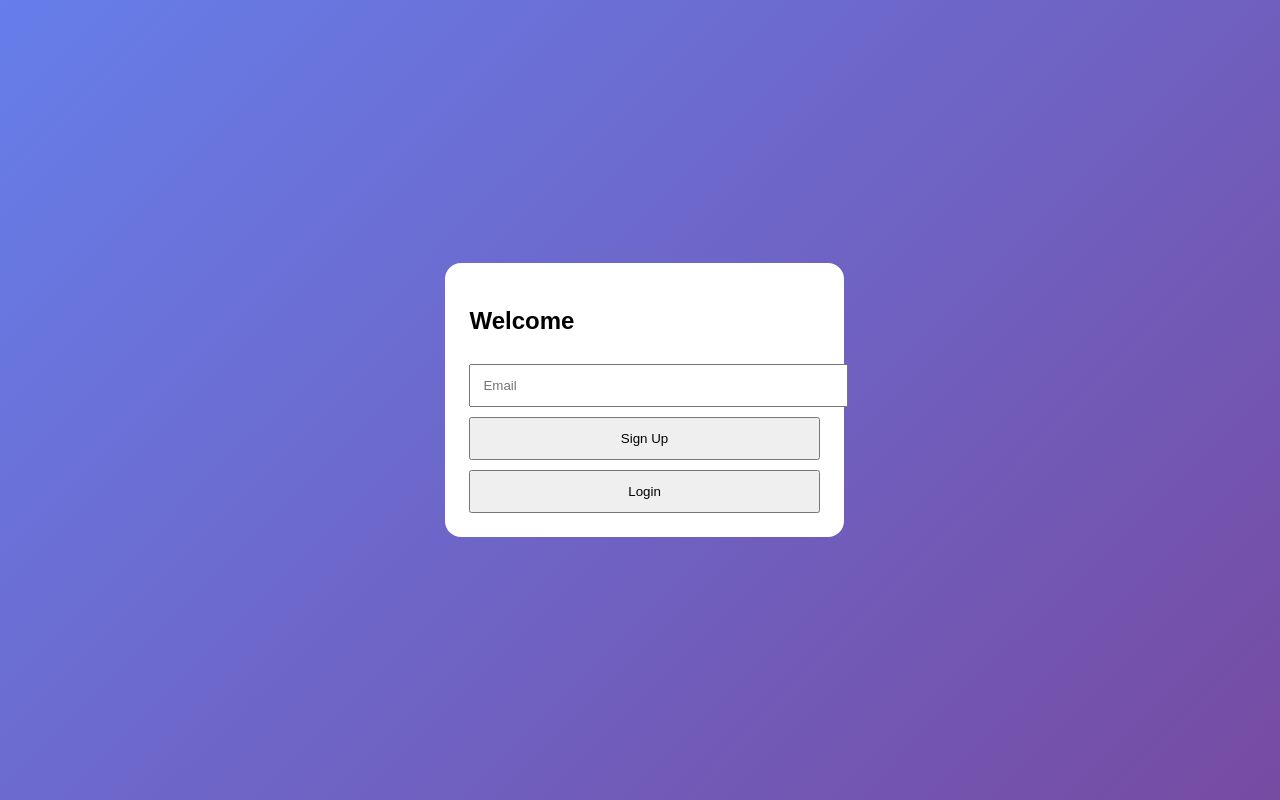
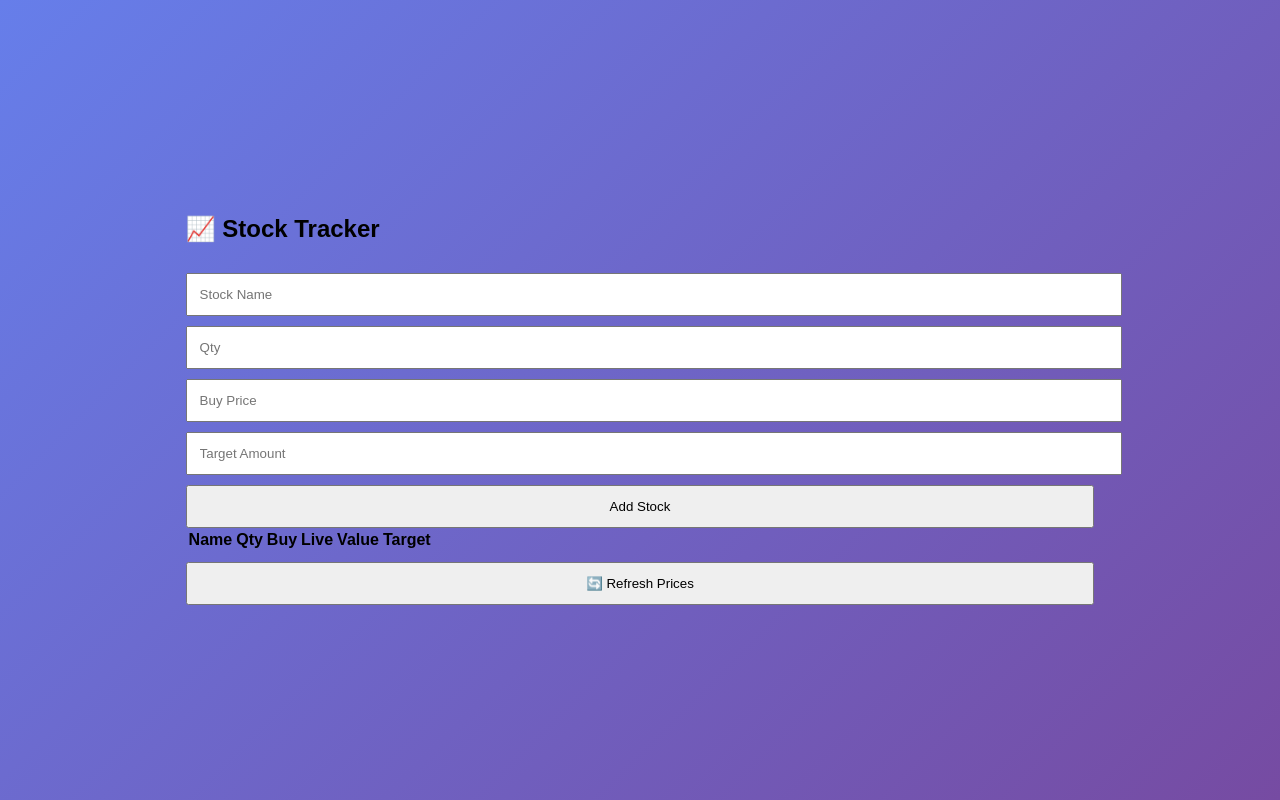
Before and after one commit to mannarif/stock-tracker-pwa, a React (Vite) app: page / in a window 1280 px wide. Built offline with nearby package versions, Linux system fonts and the light colour scheme.

Commit message:
Update App.jsx

```diff
--- a/src/App.jsx
+++ b/src/App.jsx
@@ -1,31 +1,115 @@
 import { useEffect, useState } from "react";
-import { login, signup, logout, getUser } from "./auth";
 import "./styles.css";
 
+const DB_KEY = "stocks_db";
+
+// mock price generator
+const getLivePrice = (buyPrice) => {
+  const variance = (Math.random() * 10) - 5;
+  return +(buyPrice + variance).toFixed(2);
+};
+
 export default function App() {
-  const [user, setUser] = useState(null);
-  const [email, setEmail] = useState("");
+  const [stocks, setStocks] = useState([]);
+  const [form, setForm] = useState({
+    name: "",
+    quantity: "",
+    buyPrice: "",
+    targetAmount: ""
+  });
 
+  // load DB
   useEffect(() => {
-    setUser(getUser());
+    const data = JSON.parse(localStorage.getItem(DB_KEY)) || [];
+    setStocks(data);
   }, []);
 
-  if (!user) {
-    return (
-      <div className="card">
-        <h2>Welcome</h2>
-        <input placeholder="Email" onChange={e => setEmail(e.target.value)} />
-        <button onClick={() => setUser(signup(email))}>Sign Up</button>
-        <button onClick={() => setUser(login(email))}>Login</button>
-      </div>
-    );
-  }
+  // auto refresh prices every 10 sec
+  useEffect(() => {
+    const timer = setInterval(refreshPrices, 10000);
+    return () => clearInterval(timer);
+  }, [stocks]);
+
+  const saveDB = (data) => {
+    localStorage.setItem(DB_KEY, JSON.stringify(data));
+    setStocks(data);
+  };
+
+  const addStock = () => {
+    if (!form.name) return;
+
+    const stock = {
+      id: Date.now(),
+      ...form,
+      quantity: +form.quantity,
+      buyPrice: +form.buyPrice,
+      targetAmount: +form.targetAmount,
+      livePrice: getLivePrice(+form.buyPrice)
+    };
+
+    saveDB([...stocks, stock]);
+    setForm({ name: "", quantity: "", buyPrice: "", targetAmount: "" });
+  };
+
+  const refreshPrices = () => {
+    const updated = stocks.map(s => ({
+      ...s,
+      livePrice: getLivePrice(s.buyPrice)
+    }));
+    saveDB(updated);
+  };
 
   return (
-    <div className="card">
-      <h2>Dashboard</h2>
-      <p>{user.email}</p>
-      <button onClick={() => { logout(); setUser(null); }}>Logout</button>
+    <div className="container">
+      <h2>📈 Stock Tracker</h2>
+
+      <div className="form">
+        <input placeholder="Stock Name" value={form.name}
+          onChange={e => setForm({ ...form, name: e.target.value })} />
+        <input placeholder="Qty" type="number" value={form.quantity}
+          onChange={e => setForm({ ...form, quantity: e.target.value })} />
+        <input placeholder="Buy Price" type="number" value={form.buyPrice}
+          onChange={e => setForm({ ...form, buyPrice: e.target.value })} />
+        <input placeholder="Target Amount" type="number" value={form.targetAmount}
+          onChange={e => setForm({ ...form, targetAmount: e.target.value })} />
+
+        <button onClick={addStock}>Add Stock</button>
+      </div>
+
+      <table>
+        <thead>
+          <tr>
+            <th>Name</th>
+            <th>Qty</th>
+            <th>Buy</th>
+            <th>Live</th>
+            <th>Value</th>
+            <th>Target</th>
+          </tr>
+        </thead>
+
+        <tbody>
+          {stocks.map(s => {
+            const currentValue = s.quantity * s.livePrice;
+            const targetHit = currentValue >= s.targetAmount;
+
+            return (
+              <tr key={s.id} className={targetHit ? "target-hit" : ""}>
+                <td>{s.name}</td>
+                <td>{s.quantity}</td>
+                <td>₹{s.buyPrice}</td>
+                <td>₹{s.livePrice}</td>
+                <td>₹{currentValue.toFixed(2)}</td>
+                <td>₹{s.targetAmount}</td>
+              </tr>
+            );
+          })}
+        </tbody>
+      </table>
+
+      <button className="refresh" onClick={refreshPrices}>
+        🔄 Refresh Prices
+      </button>
     </div>
   );
-}
+      }
```
